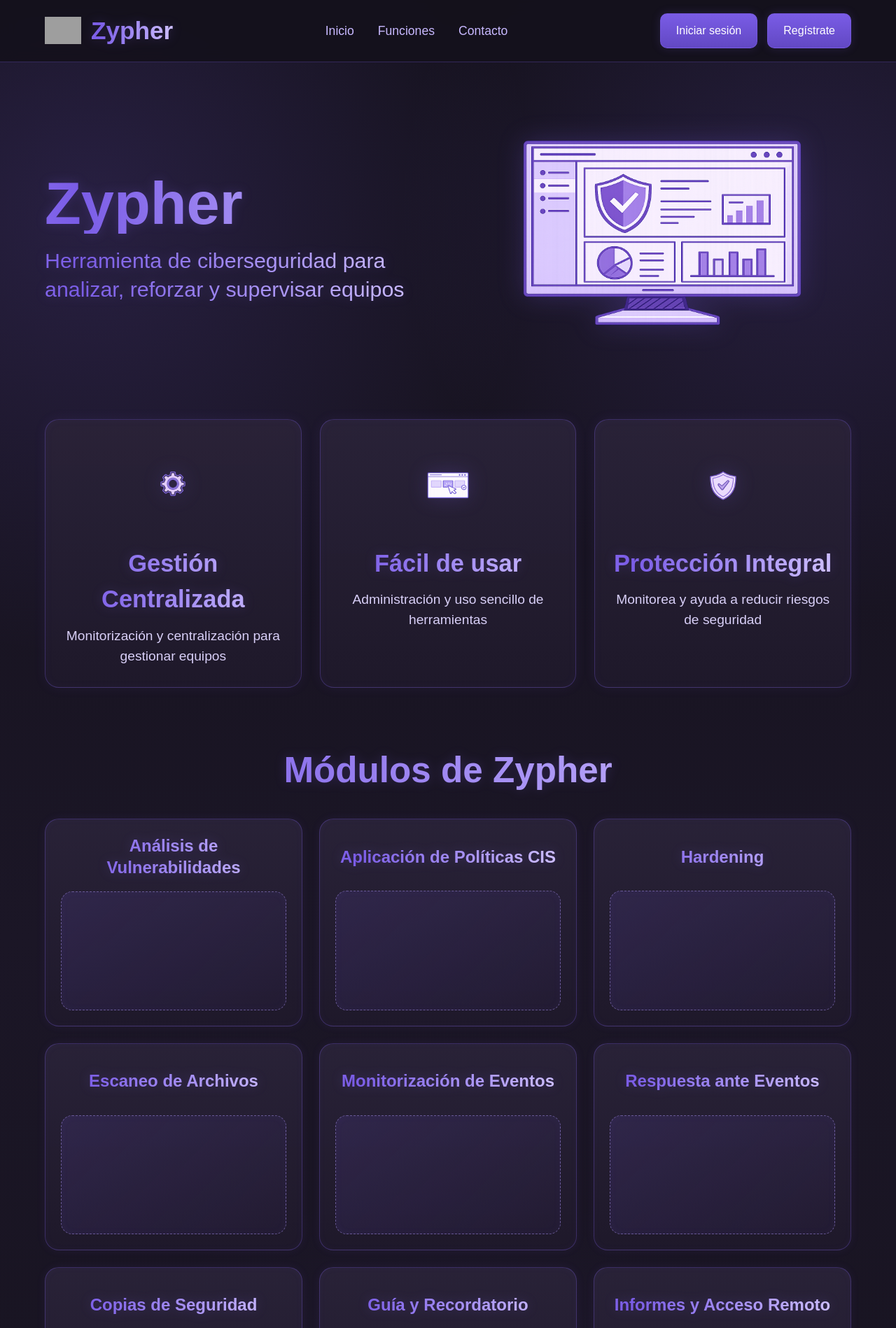
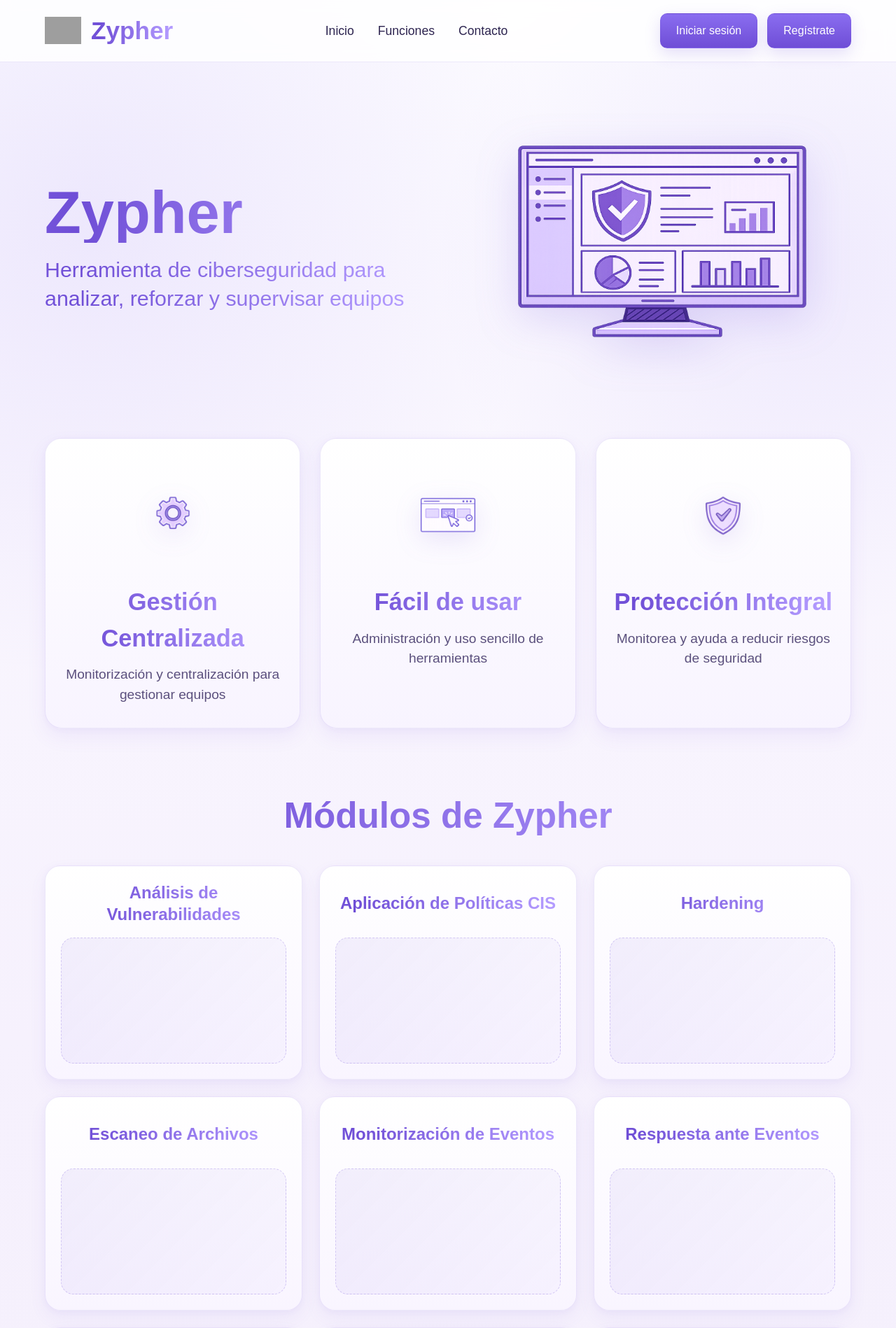
Before and after one commit to Doral-dev/Zypher---Herramienta-ciberseguridad---Proyecto-final-FP-2-SMR, a PHP site: page / in a window 1280 px wide. Shown: the top 1898 px of the page at 70% size. Run offline with PHP 8.4, Linux system fonts and the light colour scheme; grey boxes are pictures that could not be loaded.

Commit message:
Update styles.css

```diff
--- a/styles.css
+++ b/styles.css
@@ -5,16 +5,16 @@
 }
 
 :root {
-  --bg-main: #16131f;
-  --bg-soft: #201a2d;
-  --bg-card: #2a2338;
-  --bg-card-2: #241e31;
-  --purple: #7a5ce6;
-  --purple-2: #9b84ff;
-  --purple-3: #c8b9ff;
-  --text-main: #f2ecff;
-  --text-soft: #d8cff7;
-  --line: rgba(122, 92, 230, 0.30);
+  --bg-main: #f7f4fc;
+  --bg-soft: #efe9fb;
+  --card-bg: #ffffff;
+  --card-bg-2: #f9f6ff;
+  --purple: #6f4ed6;
+  --purple-2: #8b6df0;
+  --purple-3: #b8a5ff;
+  --text-main: #2d2450;
+  --text-soft: #5b507d;
+  --line: rgba(111, 78, 214, 0.16);
 }
 
 body {
@@ -22,10 +22,10 @@ body {
   line-height: 1.5;
   color: var(--text-main);
   background:
-    radial-gradient(circle at 10% 10%, rgba(122, 92, 230, 0.18), transparent 22%),
-    radial-gradient(circle at 90% 10%, rgba(122, 92, 230, 0.16), transparent 20%),
-    radial-gradient(circle at 50% 80%, rgba(122, 92, 230, 0.10), transparent 28%),
-    linear-gradient(180deg, #14111b 0%, #1b1626 45%, #15121c 100%);
+    radial-gradient(circle at 10% 10%, rgba(139, 109, 240, 0.12), transparent 22%),
+    radial-gradient(circle at 90% 12%, rgba(139, 109, 240, 0.10), transparent 18%),
+    radial-gradient(circle at 50% 85%, rgba(111, 78, 214, 0.08), transparent 28%),
+    linear-gradient(180deg, #fcfbff 0%, #f6f1fd 48%, #f3eefb 100%);
 }
 
 .container {
@@ -35,8 +35,8 @@ body {
 }
 
 .header {
-  background: rgba(21, 18, 28, 0.94);
-  border-bottom: 1px solid var(--line);
+  background: rgba(255, 255, 255, 0.82);
+  border-bottom: 1px solid rgba(111, 78, 214, 0.12);
   backdrop-filter: blur(10px);
 }
 
@@ -70,12 +70,11 @@ body {
 .card h3,
 .module-box h3,
 .step-card h3 {
-  background: linear-gradient(90deg, #cbbcff 0%, #a58cff 35%, #7a5ce6 60%, #cbbcff 100%);
+  background: linear-gradient(90deg, #b49cff 0%, #8b6df0 35%, #6f4ed6 60%, #b49cff 100%);
   background-size: 220% auto;
   -webkit-background-clip: text;
   -webkit-text-fill-color: transparent;
   animation: glowmove 4.5s linear infinite;
-  filter: drop-shadow(0 0 8px rgba(122, 92, 230, 0.22));
 }
 
 .logo {
@@ -91,14 +90,13 @@ body {
 
 .menu a {
   text-decoration: none;
-  color: var(--purple-3);
+  color: var(--text-main);
   font-size: 1.1rem;
   transition: 0.25s ease;
 }
 
 .menu a:hover {
-  color: #f0eaff;
-  text-shadow: 0 0 12px rgba(122, 92, 230, 0.45);
+  color: var(--purple);
 }
 
 .nav-buttons {
@@ -111,20 +109,20 @@ body {
   text-decoration: none;
   padding: 12px 22px;
   border-radius: 10px;
-  border: 1px solid rgba(122, 92, 230, 0.60);
-  background: linear-gradient(180deg, #7a5ce6 0%, #6248c3 100%);
+  border: 1px solid rgba(111, 78, 214, 0.22);
+  background: linear-gradient(180deg, #8a6df0 0%, #6f4ed6 100%);
   color: #ffffff;
-  box-shadow: 0 0 14px rgba(122, 92, 230, 0.18);
+  box-shadow: 0 8px 22px rgba(111, 78, 214, 0.18);
   transition: 0.25s ease;
 }
 
 .btn:hover {
   transform: translateY(-2px);
-  box-shadow: 0 0 18px rgba(122, 92, 230, 0.35);
+  box-shadow: 0 12px 26px rgba(111, 78, 214, 0.24);
 }
 
 .hero {
-  padding: 76px 0 60px;
+  padding: 82px 0 64px;
 }
 
 .hero-content {
@@ -157,47 +155,47 @@ body {
 
 .hero-image img {
   width: 100%;
-  max-width: 520px;
-  filter: drop-shadow(0 0 18px rgba(122, 92, 230, 0.24));
+  max-width: 540px;
+  filter: drop-shadow(0 16px 30px rgba(111, 78, 214, 0.18));
 }
 
 .features {
-  padding: 20px 0 65px;
+  padding: 24px 0 72px;
 }
 
 .cards {
   display: flex;
-  gap: 26px;
+  gap: 28px;
   justify-content: space-between;
 }
 
 .card {
   flex: 1;
-  min-height: 320px;
-  background: linear-gradient(180deg, rgba(42, 35, 56, 0.97) 0%, rgba(31, 25, 43, 0.98) 100%);
-  border: 1px solid var(--line);
-  border-radius: 20px;
-  padding: 28px 24px 30px;
+  min-height: 340px;
+  background: linear-gradient(180deg, #ffffff 0%, #f8f4ff 100%);
+  border: 1px solid rgba(111, 78, 214, 0.12);
+  border-radius: 24px;
+  padding: 30px 24px 32px;
   text-align: center;
   box-shadow:
-    0 0 18px rgba(122, 92, 230, 0.08),
-    inset 0 0 14px rgba(122, 92, 230, 0.04);
+    0 12px 28px rgba(111, 78, 214, 0.08),
+    0 2px 8px rgba(111, 78, 214, 0.04);
 }
 
 .card-icon-wrap {
-  height: 140px;
+  height: 170px;
   display: flex;
   align-items: center;
   justify-content: center;
-  margin-bottom: 12px;
+  margin-bottom: 8px;
 }
 
 .feature-icon {
-  width: 120px;
-  height: 120px;
+  width: 160px;
+  height: 160px;
   object-fit: contain;
   display: block;
-  filter: drop-shadow(0 0 14px rgba(122, 92, 230, 0.22));
+  filter: drop-shadow(0 10px 18px rgba(111, 78, 214, 0.14));
 }
 
 .card h3 {
@@ -213,7 +211,7 @@ body {
 }
 
 .modules {
-  padding: 15px 0 75px;
+  padding: 15px 0 78px;
 }
 
 .modules h2,
@@ -221,7 +219,7 @@ body {
 .footer h2 {
   text-align: center;
   font-size: 3.2rem;
-  margin-bottom: 30px;
+  margin-bottom: 32px;
 }
 
 .modules-grid {
@@ -231,17 +229,17 @@ body {
 }
 
 .module-box {
-  min-height: 290px;
-  background: linear-gradient(180deg, rgba(42, 35, 56, 0.97) 0%, rgba(31, 25, 43, 0.98) 100%);
-  border: 1px solid var(--line);
-  border-radius: 20px;
+  min-height: 300px;
+  background: linear-gradient(180deg, #ffffff 0%, #f9f5ff 100%);
+  border: 1px solid rgba(111, 78, 214, 0.12);
+  border-radius: 22px;
   padding: 22px;
   display: flex;
   flex-direction: column;
   justify-content: flex-start;
   box-shadow:
-    0 0 14px rgba(122, 92, 230, 0.08),
-    inset 0 0 12px rgba(122, 92, 230, 0.04);
+    0 10px 24px rgba(111, 78, 214, 0.07),
+    0 2px 8px rgba(111, 78, 214, 0.04);
 }
 
 .module-box h3 {
@@ -258,16 +256,15 @@ body {
 .module-image-placeholder {
   width: 100%;
   flex: 1;
-  min-height: 170px;
-  border-radius: 16px;
-  border: 1px dashed rgba(180, 156, 255, 0.45);
+  min-height: 180px;
+  border-radius: 18px;
+  border: 1px dashed rgba(111, 78, 214, 0.26);
   background:
-    linear-gradient(135deg, rgba(122, 92, 230, 0.13), rgba(122, 92, 230, 0.04));
-  box-shadow: inset 0 0 12px rgba(122, 92, 230, 0.05);
+    linear-gradient(135deg, rgba(111, 78, 214, 0.08), rgba(139, 109, 240, 0.03));
 }
 
 .steps {
-  padding: 20px 0 80px;
+  padding: 20px 0 82px;
 }
 
 .steps-flow {
```
Also changed, not shown: other parts of styles.css (+20 -16 lines).
